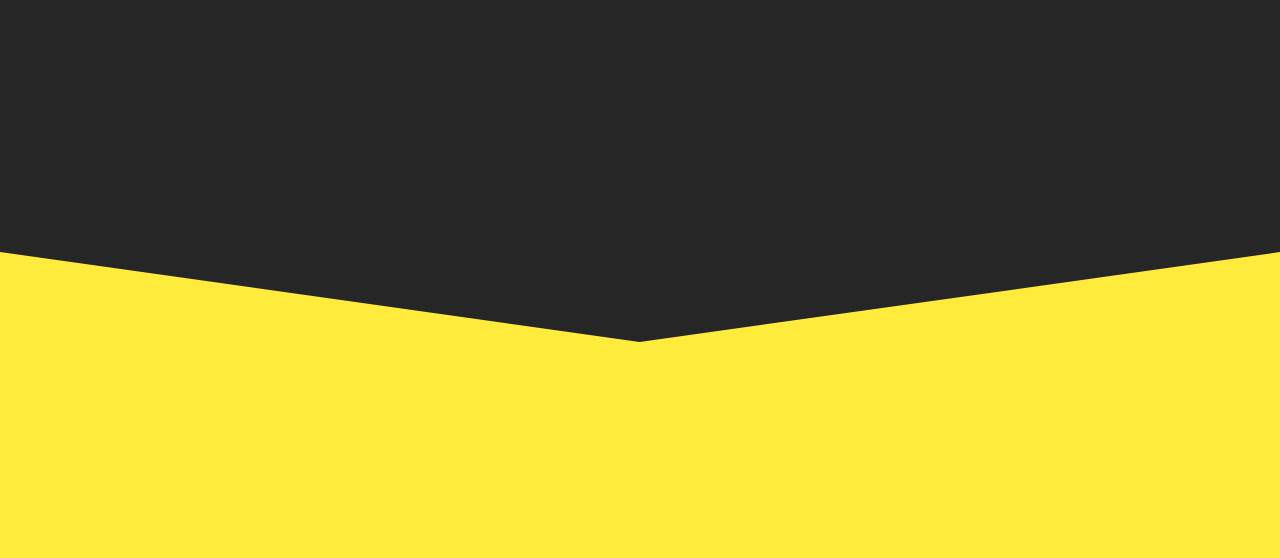
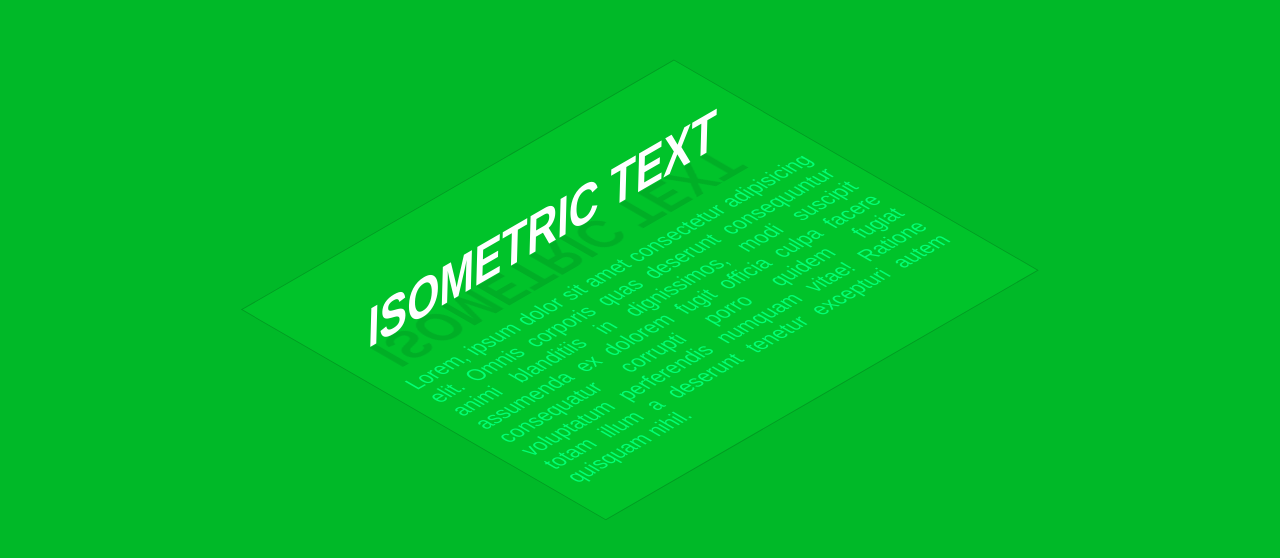
Before and after one commit to TanushreeMore/CSS-Practice-Projects, a React (Create React App) app: page /isometric_text in a window 1280 px wide. Shown: the part 110-668 px from the top of the page. Built offline with nearby package versions, Linux system fonts and the light colour scheme.

Commit message:
ISOMETRIC TEXT

```diff
--- a/src/App.js
+++ b/src/App.js
@@ -1,12 +1,12 @@
 // import { RouterConnection } from "./router/RouterConnection";
-import SkewedBackground from "./components/skewed_background/SkewedBackground";
+import IsometricText from "./components/isometric_text/IsometricText";
 
 
 function App() {
   return (
     <>
       {/* <RouterConnection /> */}
-      <SkewedBackground />
+      <IsometricText />
 
     </>
   );
--- a/src/components/isometric_text/IsometricText.js
+++ b/src/components/isometric_text/IsometricText.js
@@ -1,8 +1,16 @@
 import React from 'react'
+import './isometricText.css'
 
 function IsometricText() {
   return (
-    <div>IsometricText</div>
+    <div className='isometric'>
+        <h1>
+            ISOMETRIC TEXT
+        </h1>
+        <p>
+            Lorem, ipsum dolor sit amet consectetur adipisicing elit. Omnis corporis quas deserunt consequuntur animi blanditiis in dignissimos, modi suscipit assumenda ex dolorem fugit officia culpa facere consequatur corrupti porro quidem fugiat voluptatum perferendis numquam vitae! Ratione totam illum a deserunt tenetur excepturi autem quisquam nihil.
+        </p>
+    </div>
   )
 }
 
--- a/src/components/isometric_text/isometricText.css
+++ b/src/components/isometric_text/isometricText.css
@@ -0,0 +1,49 @@
+body {
+    margin: 0;
+    padding: 0;
+    background: #00b928;
+}
+
+.isometric {
+    width: 500px;
+    padding: 20px;
+    box-sizing: border-box;
+    background: #00c32a;
+    position: absolute;
+    top: 50%;
+    left: 50%;
+    transform: translate(-50%,-50%) rotate(-30deg) skew(30deg, 0deg);
+    border: 1px solid rgba(0,0,0,.2);
+}
+
+.isometric p {
+    color: #02ff75;
+    font-size: 20px;
+    font-family: Arial, Helvetica, sans-serif;
+    text-align: justify;
+}
+
+.isometric h1 {
+    position: relative;
+    color: #fff;
+    font-size: 48px;
+    font-family: Arial, Helvetica, sans-serif;
+    text-align: justify;
+    transform-origin: bottom;
+    transform: skew(-50deg);
+    text-shadow: -1px -1px 0 #ccc, -2px -2px 0 #ccc -3px -3px 0 #ccc;
+}
+
+.isometric h1::before {
+    content: 'ISOMETRIC TEXT';
+    position: absolute;
+    color: rgba(0,0,0,.1);
+    font-size: 48px;
+    font-family: Arial, Helvetica, sans-serif;
+    text-align: justify;
+    transform-origin: bottom;
+    transform: skew(50deg) rotateX(180deg);
+    text-shadow: none;
+    top: -21px;
+    left: -13px;
+}
--- a/src/router/RouterConnection.js
+++ b/src/router/RouterConnection.js
@@ -16,6 +16,7 @@ import LoadingAnimation from "../components/loading_animation/LoadingAnimation";
 import JumpingText3D from "../components/jumping_text_3d/JumpingText3D";
 import FontAwesomeIcons from "../components/font_awesome_icon/FontAwesomeIcon";
 import SkewedBackground from "../components/skewed_background/SkewedBackground";
+import IsometricText from "../components/isometric_text/IsometricText";
 
 
 
@@ -51,7 +52,9 @@ export const RouterConnection = () => {
 
                 <Route exact path="/font_awesome_icon" element={<FontAwesomeIcons />} />
 
-                <Route exact path="/font_awesome_icon" element={<SkewedBackground />} />
+                <Route exact path="/skewed_background" element={<SkewedBackground />} />
+
+                <Route exact path="/isometric_text" element={<IsometricText />} />
 
                 {/* <Route exact path="/" element={< />} /> */}
 
```
